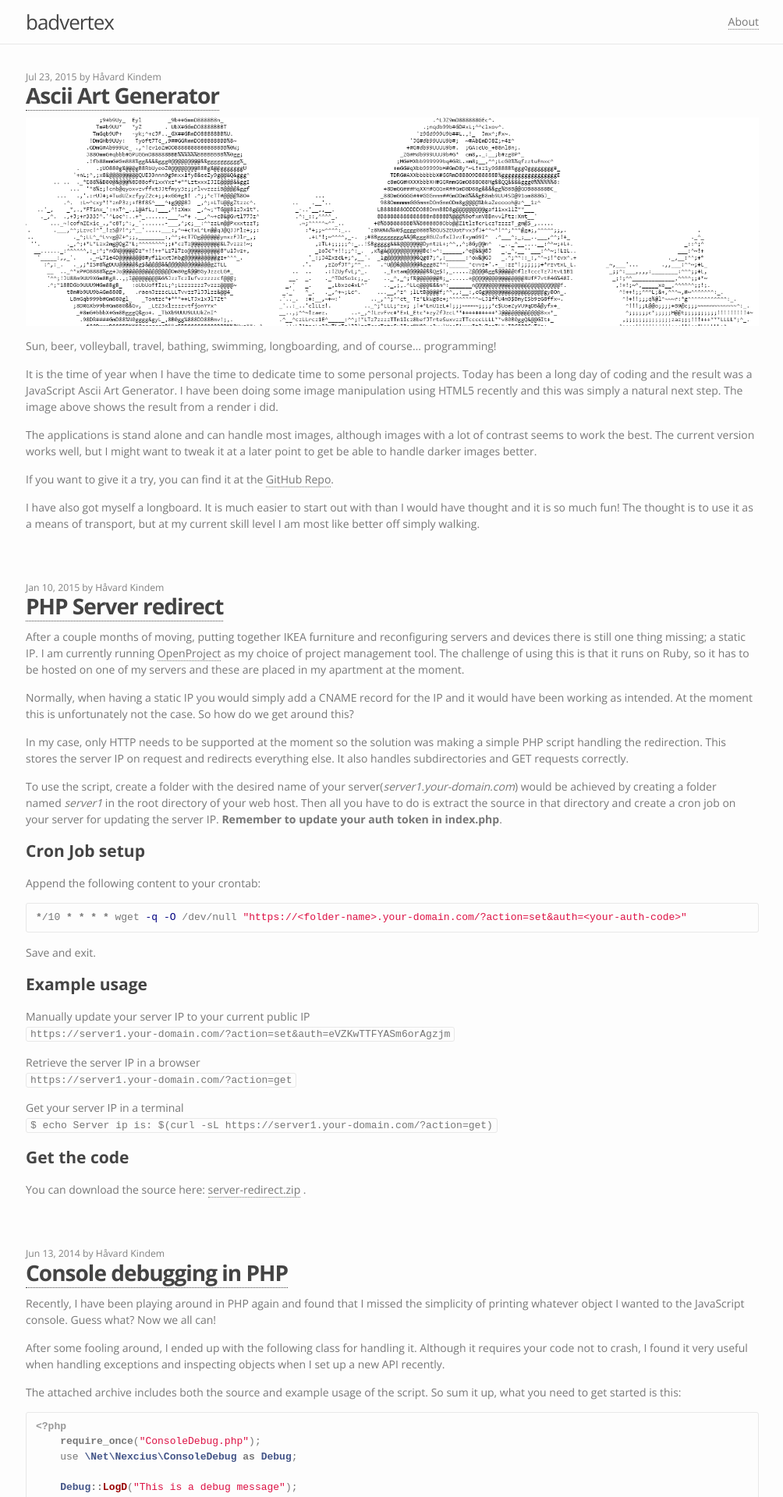
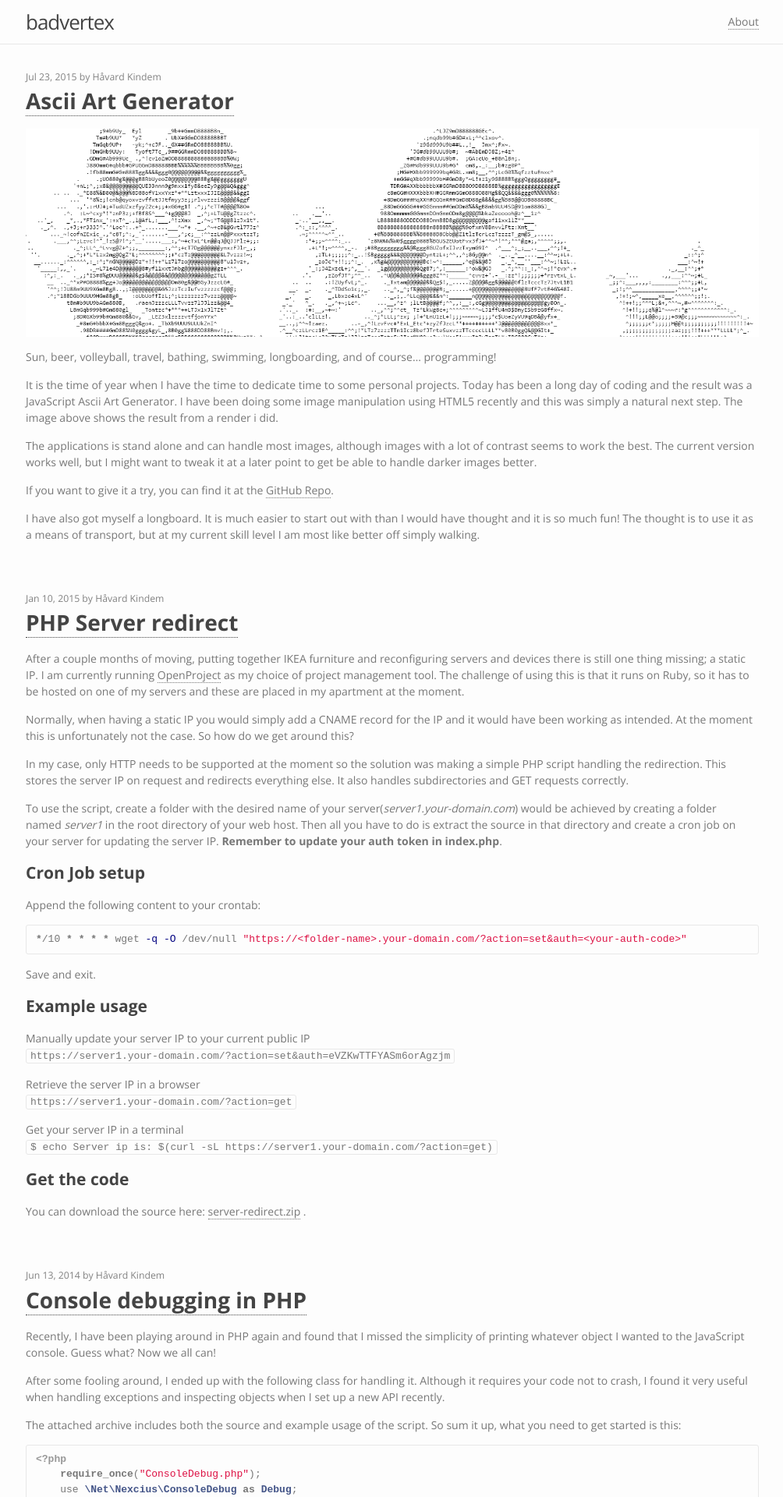
Before and after one commit to BadVertex/badvertex.github.io, a Jekyll site: the page built from index.html, in a window 1280 px wide. Shown: the top 1920 px of the page at 78% size, without its empty margins (137-1141 px from the left). Built offline with Jekyll 4.4.1, drawn with Linux system fonts in a browser that asks for light colours; the list of posts is cut into pages by our own code.

Commit message:
Fix header line height issue

```diff
--- a/_sass/_layout.scss
+++ b/_sass/_layout.scss
@@ -200,8 +200,6 @@
  */
 .post-title {
     display: block;
-    letter-spacing: -1px;
-    line-height: 1;
     font-size: 2em;
 }
 
```
